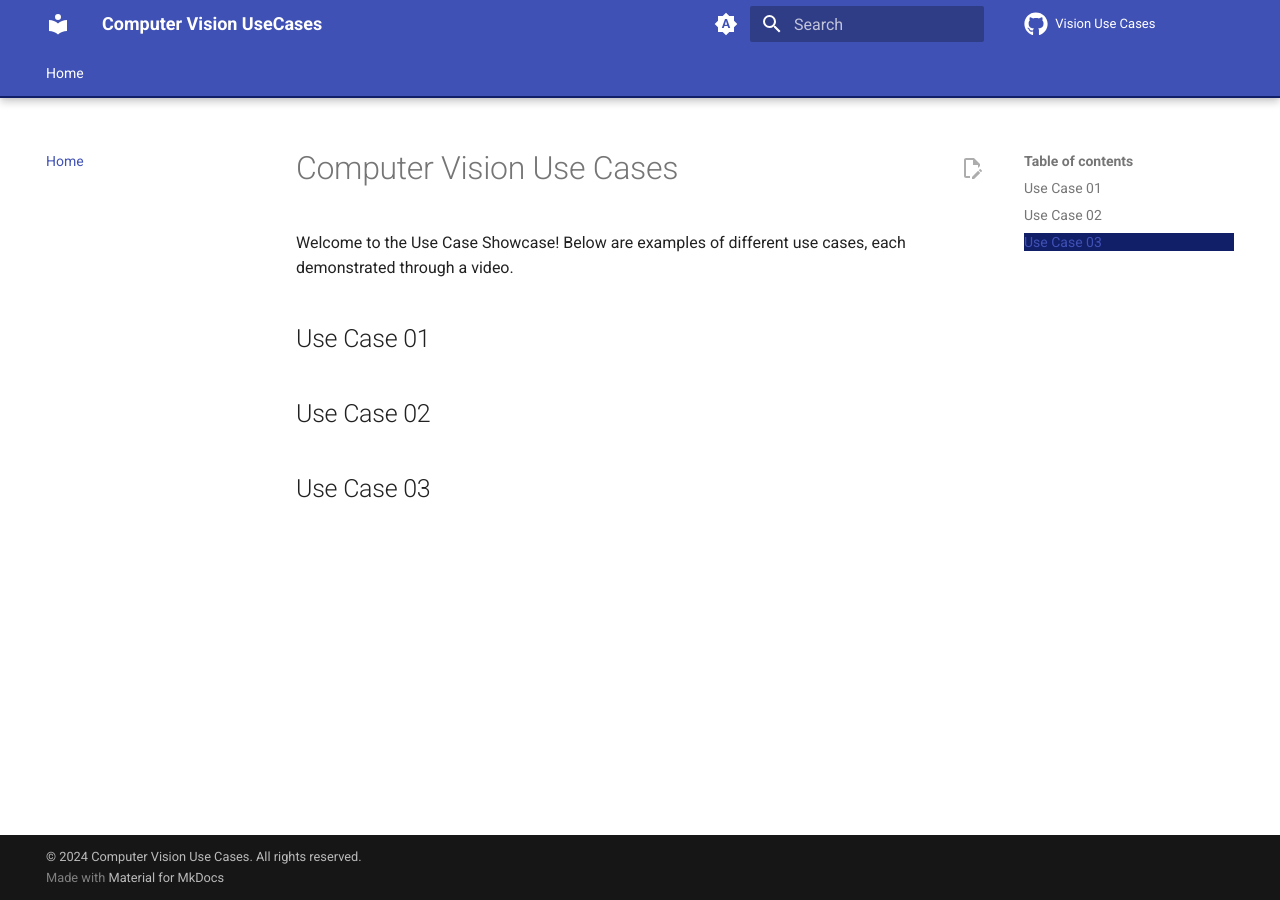
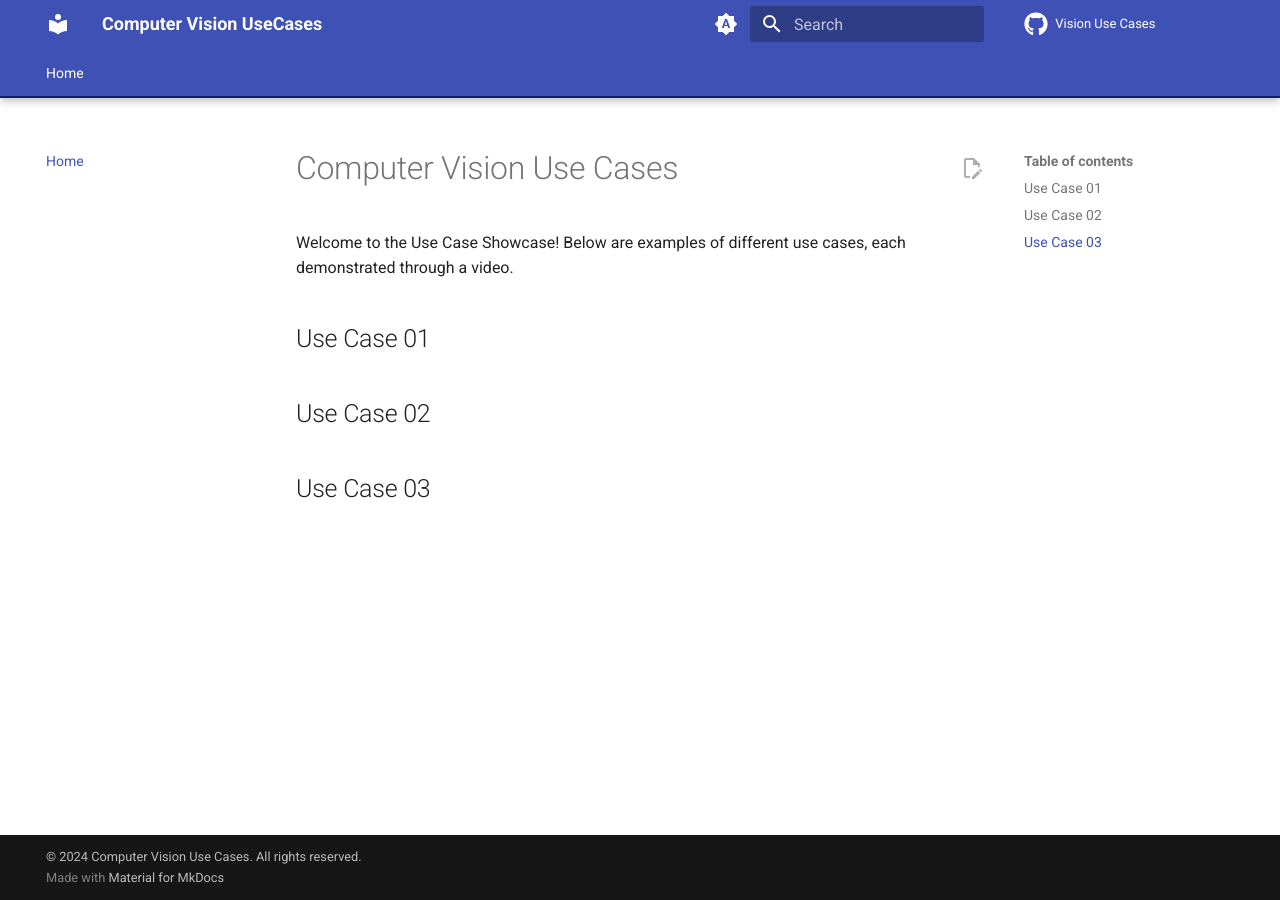
Before and after one commit to RizwanMunawar/visionusecases, an MkDocs documentation site: the page built from docs/index.md, in a window 1280 px wide. Built offline with MkDocs 1.6.1 and Material for MkDocs 9.7.7, drawn with Linux system fonts in a browser that asks for light colours; comment, search, counter and statistics services are not loaded.

Commit message:
Update style.css

```diff
--- a/docs/overrides/stylesheets/style.css
+++ b/docs/overrides/stylesheets/style.css
@@ -1,12 +1,6 @@
 /* Center navbar items */
 .md-header-nav {
   justify-content: center;
-}
-
-/* Highlight active tab */
-.md-nav__link--active {
-  background-color: #111E68; /* Your desired color */
-  color: #ffffff;
 }
 
 /* Add hover effect */
```
